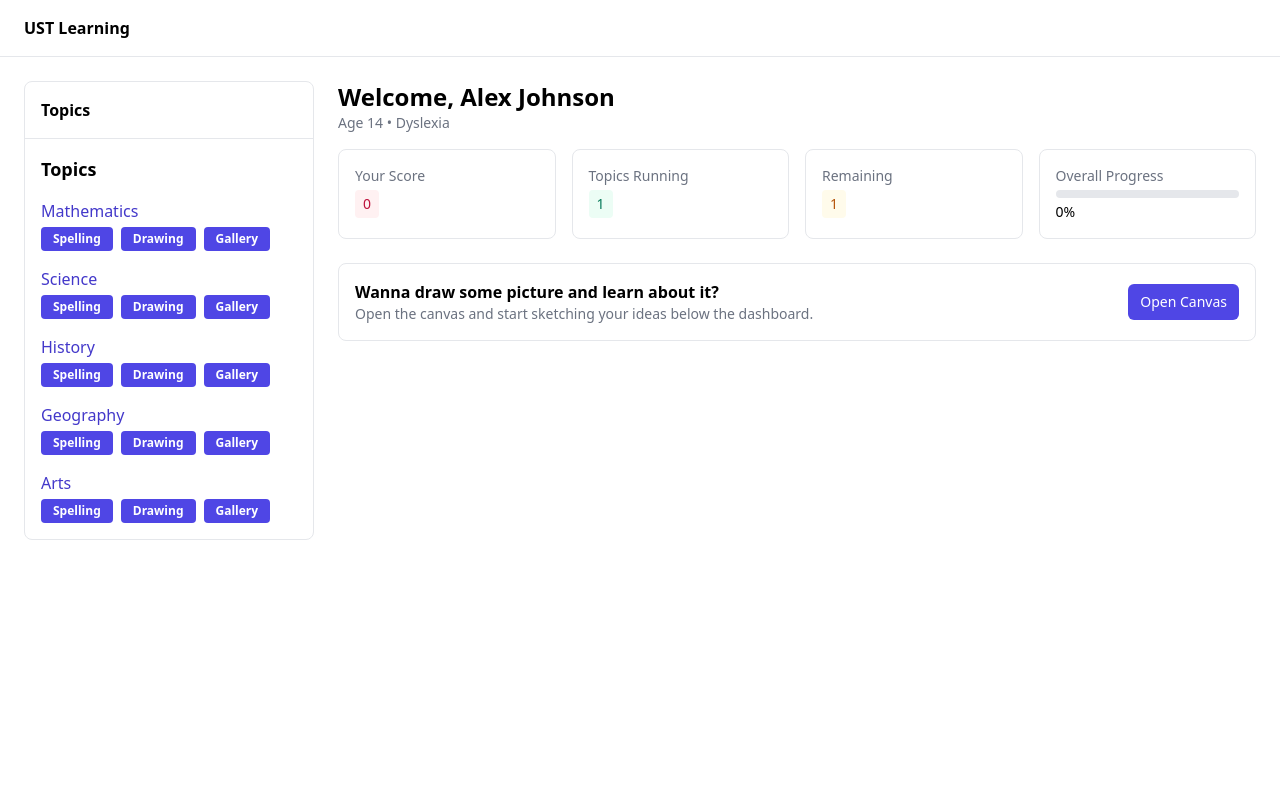
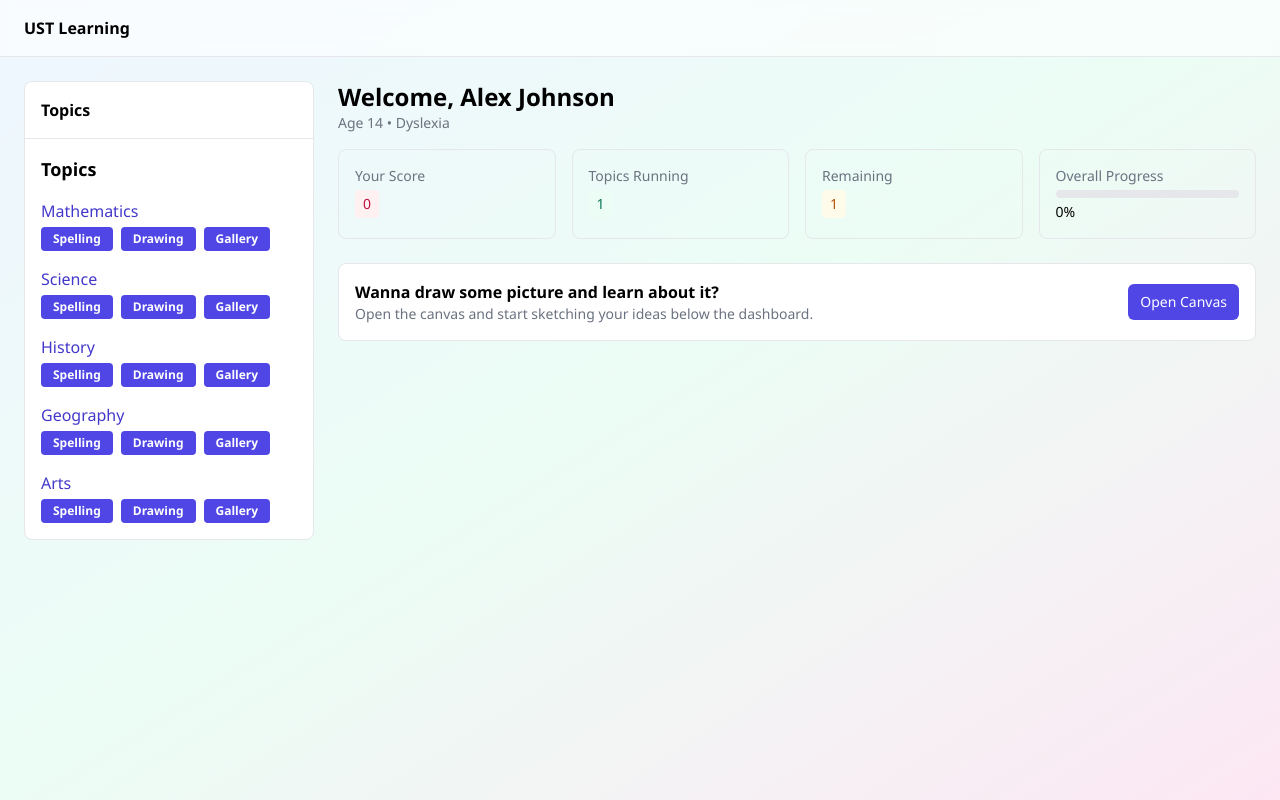
Before and after one commit to aharonmathews/playfinity, a React (Vite) app in the folder front_end/: page / in a window 1280 px wide. Built offline with nearby package versions, Linux system fonts and the light colour scheme.

Commit message:
Initial commit

```diff
--- a/front_end/src/App.tsx
+++ b/front_end/src/App.tsx
@@ -1,4 +1,4 @@
-import { useMemo, useState, useEffect } from 'react'
+import { useMemo, useState, useEffect, useRef } from 'react'
 import { BrowserRouter as Router, Routes, Route, useNavigate, useParams } from 'react-router-dom'
 import { Sidebar } from './components/Sidebar'
 import { Dashboard } from './components/Dashboard'
@@ -45,6 +45,55 @@ const topics: Topic[] = [
 let userScore = 0;
 
 function HomePage() {
+  const bubbleContainerRef = useRef<HTMLDivElement>(null);
+  // Bubble state
+  const [bubbles, setBubbles] = useState<Array<{id:number,x:number,y:number,color:string,size:number}>>([]);
+  // Bubble id counter
+  const bubbleId = useRef(0);
+
+  // Generate a random color for curiosity
+  function randomColor() {
+    const colors = ["#FFD700", "#FF6347", "#00FFFF", "#FF69B4", "#8B5CF6", "#22D3EE", "#F59E42", "#34D399"];
+    return colors[Math.floor(Math.random()*colors.length)];
+  }
+
+  // Sensory pop sound for bubbles
+  const bubblePopSound = useRef<HTMLAudioElement | null>(null);
+  useEffect(() => {
+    bubblePopSound.current = new Audio("https://cdn.pixabay.com/audio/2022/03/15/audio_115b6c7b7c.mp3");
+    bubblePopSound.current.volume = 0.3;
+  }, []);
+
+  // Generate a bubble at click position
+  function handleBgClick(e: React.MouseEvent<HTMLDivElement>) {
+    // Only create bubble if clicked on blank space (not a child element)
+    if (e.target !== bubbleContainerRef.current) return;
+    const rect = bubbleContainerRef.current?.getBoundingClientRect();
+    if (!rect) return;
+    const x = e.clientX - rect.left;
+    const y = e.clientY - rect.top;
+    setBubbles(bubs => [
+      ...bubs,
+      {
+        id: bubbleId.current++,
+        x,
+        y,
+        color: randomColor(),
+        size: 40 + Math.random()*60
+      }
+    ]);
+    // Play pop sound for sensory feedback
+    bubblePopSound.current?.play().catch(() => {});
+  }
+
+  // Remove bubbles after animation
+  useEffect(() => {
+    if (!bubbles.length) return;
+    const timeout = setTimeout(() => {
+      setBubbles(bubs => bubs.slice(1));
+    }, 1200);
+    return () => clearTimeout(timeout);
+  }, [bubbles]);
   const [selectedTopicIds, setSelectedTopicIds] = useState<string[]>(['t1'])
   const [runningTopicIds, setRunningTopicIds] = useState<string[]>(['t1'])
   const [user] = useState<UserProfile>({ name: 'Alex Johnson', age: 14, disability: 'Dyslexia' })
@@ -68,8 +117,35 @@ function HomePage() {
   }
 
   return (
-    <div className="min-h-full">
-      <header className="sticky top-0 z-10 border-b border-gray-200 dark:border-gray-800 bg-white/90 dark:bg-gray-950/80 backdrop-blur supports-[backdrop-filter]:bg-white/60 supports-[backdrop-filter]:dark:bg-gray-950/60">
+    <div
+      className="min-h-full bg-gradient-to-br from-blue-50 via-emerald-50 to-pink-100 dark:from-gray-900 dark:via-indigo-950 dark:to-gray-800 relative overflow-hidden"
+      ref={bubbleContainerRef}
+      onClick={handleBgClick}
+      style={{minHeight:'100vh',width:'100vw'}}
+    >
+      {/* Render bubbles */}
+      {bubbles.map(bub => (
+        <span
+          key={bub.id}
+          style={{
+            position:'absolute',
+            left:bub.x-bub.size/2,
+            top:bub.y-bub.size/2,
+            width:bub.size,
+            height:bub.size,
+            background:bub.color,
+            borderRadius:'50%',
+            boxShadow:'0 0 24px 4px '+bub.color,
+            opacity:0.7,
+            pointerEvents:'none',
+            transition:'transform 1.2s cubic-bezier(.17,.67,.83,.67), opacity 1.2s',
+            transform:'scale(1.2)',
+            zIndex:10
+          }}
+          className="bubble curiosity-bubble"
+        />
+      ))}
+  <header className="sticky top-0 z-20 border-b border-gray-200 dark:border-gray-800 bg-white/90 dark:bg-gray-950/80 backdrop-blur supports-[backdrop-filter]:bg-white/60 supports-[backdrop-filter]:dark:bg-gray-950/60">
         <div className="mx-auto max-w-7xl px-4 sm:px-6 h-14 flex items-center">
           <div className="font-semibold">UST Learning</div>
         </div>
--- a/front_end/src/components/DrawingCanvas.tsx
+++ b/front_end/src/components/DrawingCanvas.tsx
@@ -45,14 +45,12 @@ export function DrawingCanvas() {
     function resize() {
       const canvas = canvasRef.current
       if (!canvas) return
-      const dpr = window.devicePixelRatio || 1
       const rect = canvas.getBoundingClientRect()
       const prev = canvas.width && canvas.height ? canvas.toDataURL() : null
-      canvas.width = Math.max(1, Math.floor(rect.width * dpr))
-      canvas.height = Math.max(1, Math.floor(rect.height * dpr))
+      canvas.width = Math.max(1, Math.floor(rect.width))
+      canvas.height = Math.max(1, Math.floor(rect.height))
       const ctx = canvas.getContext('2d')
       if (ctx) {
-        ctx.scale(dpr, dpr)
         // Always start from white background
         fillWhiteBackground(ctx, rect.width, rect.height)
         // Restore previous content best-effort
@@ -107,14 +105,11 @@ export function DrawingCanvas() {
   const canvas = canvasRef.current
   const ctx = getCtx()
   if (!canvas || !ctx) return
-    // Reset to white background
   ctx.save()
   ctx.setTransform(1, 0, 0, 1, 0, 0)
   ctx.clearRect(0, 0, canvas.width, canvas.height)
   ctx.restore()
-    const dpr = window.devicePixelRatio || 1
   const rect = canvas.getBoundingClientRect()
-    ctx.scale(dpr, dpr)
   fillWhiteBackground(ctx, rect.width, rect.height)
   }
     async function handleSubmit() {
@@ -170,7 +165,6 @@ export function DrawingCanvas() {
           {loading ? 'Submitting...' : 'Submit'}
         </button>
       </div>
-      {saveMsg && <div className="mb-2 text-green-700 dark:text-green-400 text-sm text-center">{saveMsg}</div>}
       <div className="h-[60vh] sm:h-[70vh]">
         <canvas
           ref={canvasRef}
--- a/front_end/src/index.css
+++ b/front_end/src/index.css
@@ -12,6 +12,18 @@
 }
 
 html, body, #root {
-  height: 50%;
+  min-height: 100vh;
+  background: linear-gradient(120deg, #e0f7fa 0%, #fce4ec 100%);
+  font-family: 'Nunito', 'Segoe UI', Arial, sans-serif;
+  transition: background 0.5s;
+}
 
+.bubble.curiosity-bubble {
+  animation: curiosity-pop 1.2s cubic-bezier(.17,.67,.83,.67) forwards;
 }
+
+@keyframes curiosity-pop {
+  0% { transform: scale(0.2); opacity: 0.2; }
+  60% { transform: scale(1.2); opacity: 0.8; }
+  100% { transform: scale(1.6); opacity: 0; }
+}
```
Lines whose indentation alone changed are shown as unchanged.
